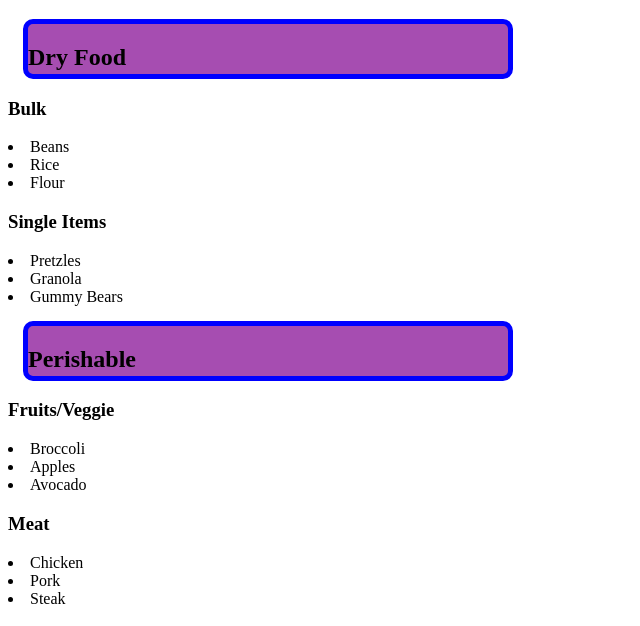
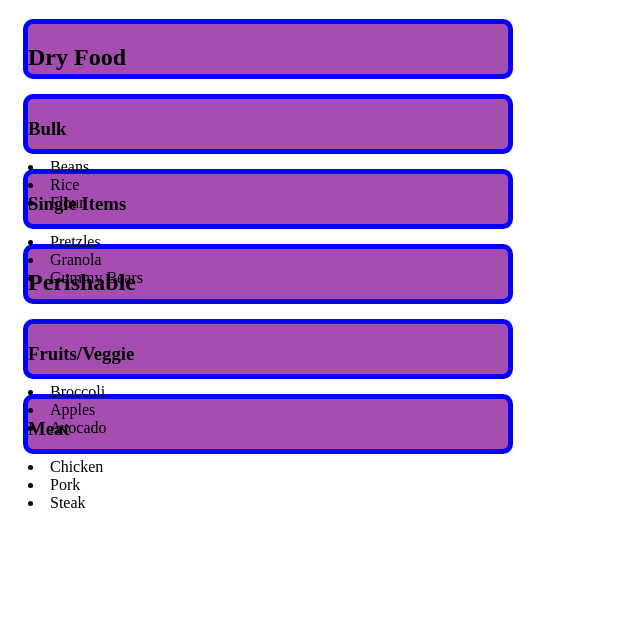
Before and after one commit to dane-hoffman/Souper-Kale-Grocery-List, a plain HTML site: page GroceryListWebsite/index.html in a window 1280 px wide. Shown: the part 174-800 px from the top of the page, without its empty margins (0-640 px from the left). Drawn offline with Linux system fonts and the light colour scheme.

Commit message:
Added styling for sub categories: DOES NOT WORK

```diff
--- a/GroceryListWebsite/style.css
+++ b/GroceryListWebsite/style.css
@@ -8,3 +8,14 @@
     background-color: rgba(151, 45, 163, 0.849);
 
 }
+
+.secondCategory{
+
+    height: 50px;
+    width: 480px;
+    margin: 15px;
+    border: 5px solid blue;
+    border-radius: 10px;
+    background-color: rgba(151, 45, 163, 0.849);
+
+}
```
